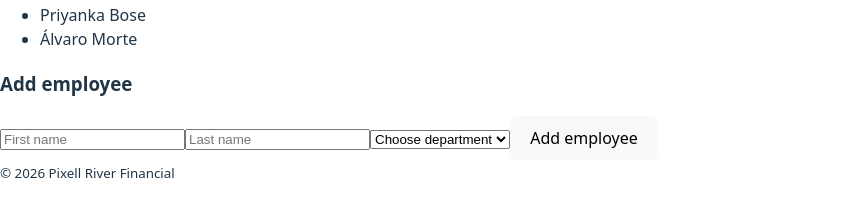
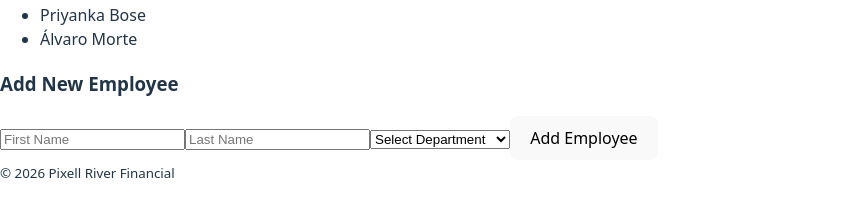
Before and after one commit to skaur1604/Lab_01, a React (Vite) app: page / in a window 1280 px wide. Shown: the part 576-786 px from the top of the page, without its empty margins (0-859 px from the left). Built offline with nearby package versions, Linux system fonts and the light colour scheme.

Commit message:
Fixed Vercel deployment issue.

```diff
--- a/src/components/EmployeeForm.tsx
+++ b/src/components/EmployeeForm.tsx
@@ -1,105 +1,70 @@
 import { useState } from "react"
 
 export function EmployeeForm({ employees, setEmployees }: any) {
-
 	const [firstName, setFirstName] = useState("")
-
 	const [lastName, setLastName] = useState("")
-
 	const [department, setDepartment] = useState("")
-
 	const [error, setError] = useState("")
 
 	const departments = [...new Set(employees.map((e: any) => e.department))]
 
 	function handleSubmit(e: any) {
-
 		e.preventDefault()
-
 		setError("")
 
 		if (firstName.trim().length < 3) {
-
-			setError("First name should have at least 3 letters")
-
+			setError("First name must be at least 3 characters")
 			return
-
 		}
 
 		if (!department) {
-
-			setError("Please choose a department")
-
+			setError("Please select a department")
 			return
-
 		}
 
 		setEmployees([
-
 			...employees,
-
 			{ firstName, lastName, department }
-
 		])
 
 		setFirstName("")
-
 		setLastName("")
-
 		setDepartment("")
-
 	}
 
 	return (
 		<form onSubmit={handleSubmit}>
-			<h3>Add employee</h3>
+			<h3>Add New Employee</h3>
 
 			{error && <p style={{ color: "red" }}>{error}</p>}
 
 			<input
-
 				type="text"
-
-				placeholder="First name"
-
+				placeholder="First Name"
 				value={firstName}
-
 				onChange={e => setFirstName(e.target.value)}
-
 			/>
 
 			<input
-
 				type="text"
-
-				placeholder="Last name"
-
+				placeholder="Last Name"
 				value={lastName}
-
 				onChange={e => setLastName(e.target.value)}
-
 			/>
 
 			<select
-
 				value={department}
-
 				onChange={e => setDepartment(e.target.value)}
 			>
-				<option value="">Choose department</option>
-
+				<option value="">Select Department</option>
 				{departments.map((dept: string) => (
 					<option key={dept} value={dept}>
-
 						{dept}
 					</option>
-
 				))}
 			</select>
 
-			<button type="submit">Add employee</button>
+			<button type="submit">Add Employee</button>
 		</form>
-
 	)
-
 }
```
